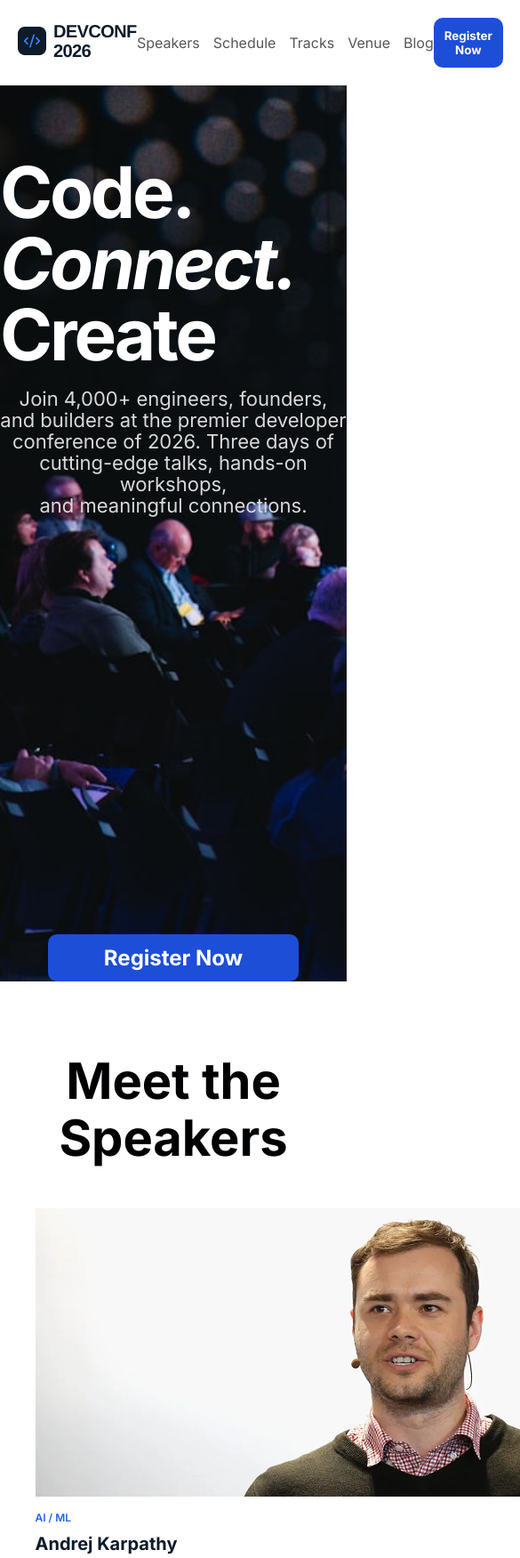
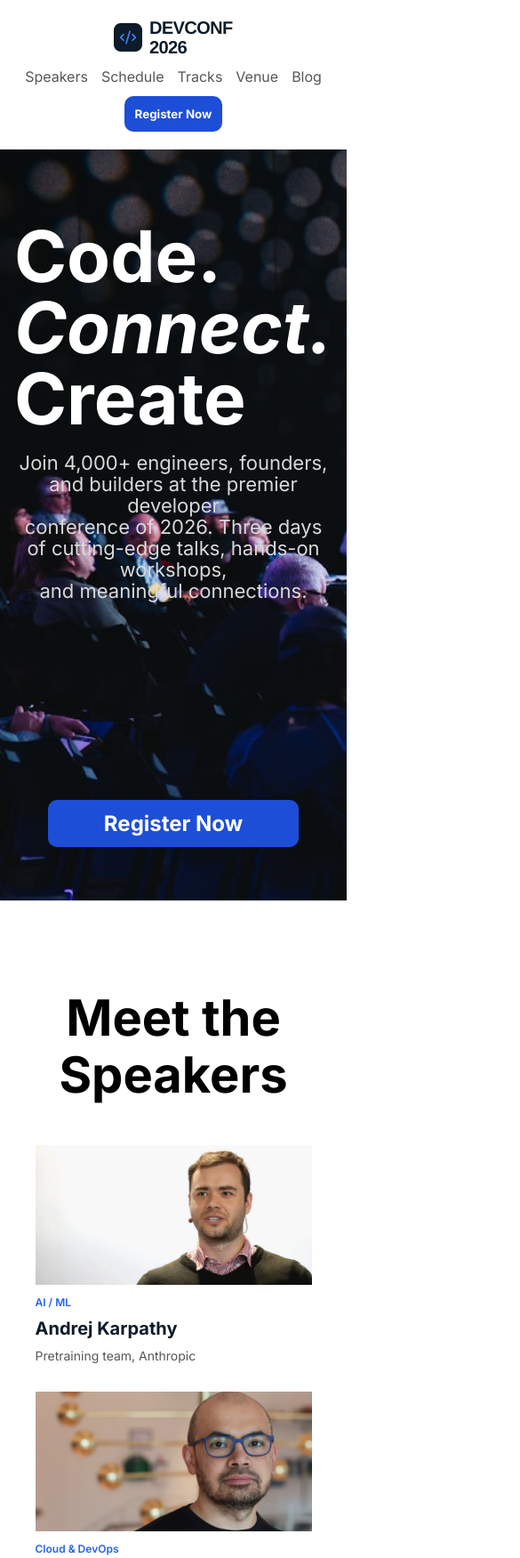
Before and after one commit to zakariasyntax/My-01-Assignment, a plain HTML site: page index.html in a window 390 px wide. Shown: the top 1751 px of the page at 89% size, 585 px wide, since content can reach past the window. Drawn offline with Linux system fonts and the light colour scheme.

Commit message:
Fixed hero section spacing and responsive layout

```diff
--- a/style.css
+++ b/style.css
@@ -42,15 +42,21 @@ nav ul a {
 }
 
 .hero-section {
-    display: flex;
-    flex-direction: column;
+    /* ;
     width: 100%;
     min-height: 100vh;
     align-items: center;
+    padding: 80px;
+    margin-bottom: 80px; */
+    display: flex;
+    flex-direction: column;
+    justify-content: flex-start;
     background-image: url("./assets/banner.jpg");
+    background-size: cover;
     background-repeat: no-repeat;
-    background-size: cover;
-    margin-bottom: 80px;
+    align-items: center;
+    min-height: 100vh;
+    padding: 80px 20px 60px;
 }
 
 .hero-section h1 {
@@ -58,9 +64,10 @@ nav ul a {
     font-size: 80px;
     font-weight: bold;
     letter-spacing: -3.2px;
-    margin-top: 80px;
+    /* margin-top: 80px; */
     margin-bottom: 20px;
     line-height: 80px;
+    margin-top: 0;
 }
 
 .hero-section span {
@@ -72,14 +79,21 @@ nav ul a {
     font-size: 22px;
     line-height: 24px;
     text-align: center;
-    margin-bottom: 470px;
+    /* margin-bottom: 470px; */
+    margin-bottom: 0;
+
 }
 
 .large-btn {
     padding: 12px 12px;
     width: 282px;
     font-size: 24px;
+    /* margin-top: auto; */
 
+}
+.hero-section>div:last-child {
+    margin-top: auto;
+    /* pushes just the button div to the bottom */
 }
 
 .heading-1 {
@@ -89,6 +103,7 @@ nav ul a {
     font-weight: bold;
     text-align: center;
     margin-bottom: 10px;
+    margin-top: 100px;
 }
 
 .common-sec {
@@ -106,12 +121,14 @@ nav ul a {
     margin-bottom: 90px;
     margin-top: 46px;
 }
-.speaker-card h6{
+
+.speaker-card h6 {
     margin-top: 10px;
     color: #575757;
     font-size: 14px;
     font-weight: 400;
 }
+
 .speaker-card h6 a {
     text-decoration: none;
     color: #2563EB;
@@ -127,19 +144,22 @@ nav ul a {
     margin-bottom: 10px;
 
 }
-.description{
-text-align: center;
-color: #575757;
-font-size: 16px;
-font-weight: 400;
-margin-bottom: 50px;
+
+.description {
+    text-align: center;
+    color: #575757;
+    font-size: 16px;
+    font-weight: 400;
+    margin-bottom: 50px;
 }
-.card-container{
+
+.card-container {
     display: flex;
     justify-content: space-around;
     margin-bottom: 200px;
 }
-.card{
+
+.card {
     padding: 32px;
     border: 1px solid #E5E7EB;
     max-width: 370px;
@@ -147,34 +167,40 @@ margin-bottom: 50px;
     border-radius: 12px;
 }
 
-.card h5{
+.card h5 {
     font-size: 13px;
     color: #888888;
     font-weight: 700;
 }
-.card h4{
+
+.card h4 {
     color: #0D1B2A;
     font-size: 44px;
     font-weight: bold;
 }
-.card h6{
+
+.card h6 {
     color: #888888;
     font-size: 13px;
     margin-bottom: 20px;
 }
-.card ul{
-    padding:15px;
+
+.card ul {
+    padding: 15px;
     margin-bottom: 20px;
 }
+
 .card ul li::marker {
     color: blue;
 }
-.card ul li{
+
+.card ul li {
     color: #333333;
     font-size: 14px;
     line-height: 21px;
 }
-.card-btn{
+
+.card-btn {
     padding: 11px 0;
     border: 1px solid #2563EB;
     border-radius: 8px;
@@ -185,22 +211,29 @@ margin-bottom: 50px;
     max-width: 304px;
     color: #2563EB;
 }
-.active{
+
+.active {
     background-color: #2563EB;
     color: #FFFFFF;
 }
+
 .black-card {
     background-color: #0D1B2A;
 }
-.black-card h4{
+
+.black-card h4 {
     color: #ffffff;
 }
-.black-card h5{
+
+.black-card h5 {
     color: #93C5FD;
 }
-.black-card ul li,h6{
-    color:#ffffffcc;
+
+.black-card ul li,
+.black-card h6 {
+    color: #ffffffcc;
 }
+
 .footer {
     display: flex;
     justify-content: space-between;
@@ -208,6 +241,12 @@ margin-bottom: 50px;
 
     padding: 30px 5%;
     background-color: #111;
+}
+
+img {
+    max-width: 100%;
+    height: auto;
+    display: block;
 }
 
 .footer-logo img {
@@ -230,6 +269,14 @@ margin-bottom: 50px;
 .social a:hover {
     color: #3b82f6;
 }
+
+
+
+/* Create with Ai */
+
+
+
+
 .fourth-section {
     margin-bottom: 120px;
 }
@@ -291,3 +338,34 @@ margin-bottom: 50px;
     margin: 0;
     padding: 0 20px 20px;
 }
+/* Helped By AI */
+/* Tablet and below */
+@media (max-width: 900px) {
+    .second-section {
+        grid-template-columns: 1fr;
+        /* stack speaker cards */
+    }
+
+    .card-container {
+        flex-direction: column;
+        align-items: center;
+        gap: 24px;
+    }
+}
+
+/* Phones */
+@media (max-width: 600px) {
+    nav {
+        flex-direction: column;
+        gap: 12px;
+    }
+
+    nav ul {
+        flex-wrap: wrap;
+        justify-content: center;
+    }
+
+    .hero-section h1 {
+        letter-spacing: normal;
+    }
+}
```
Also changed, not shown: index.html (+5 -0 lines).
